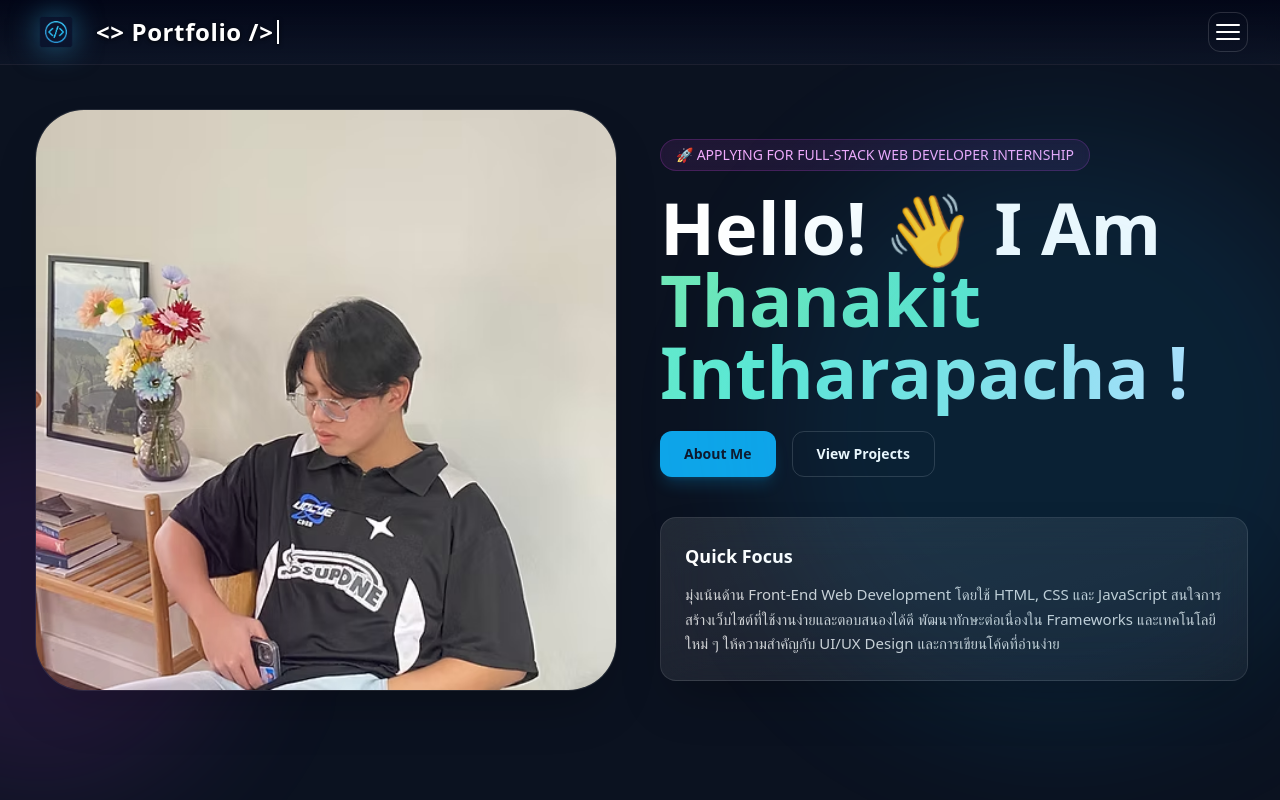
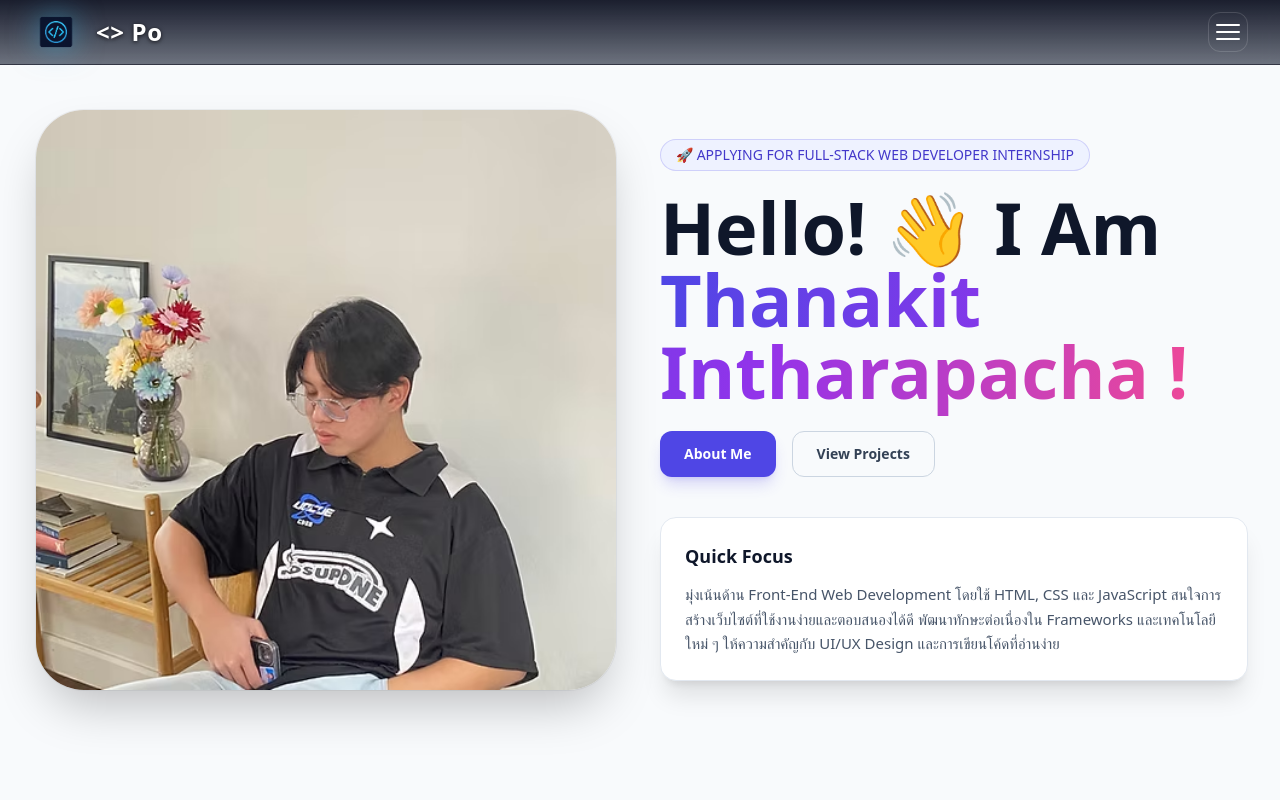
Before and after one commit to ThanakitPotter/-My-portfolio-Thanakit.intcha, a React (Vite) app: page / in a window 1280 px wide. Shown: the top 800 px of the page. Built offline with nearby package versions, Linux system fonts and the light colour scheme.

Commit message:
Update home.jsx

```diff
--- a/src/pages/home.jsx
+++ b/src/pages/home.jsx
@@ -1,31 +1,65 @@
 // src/pages/Home.jsx
-import { Link } from "react-router-dom";
+import { useState } from "react";
+import { motion, useScroll, useTransform, AnimatePresence } from "framer-motion";
 import profile from "../assets/profile.jpg";
+import About from "./About";
+import Strength from "./Strength";
+import Projects from "./Projects";
+import Contact from "./Contact";
 
 export default function Home() {
+  const [showContact, setShowContact] = useState(false);
+  const { scrollY } = useScroll();
+  // รูปจะเลื่อนลงช้ากว่าปกติ (0 -> 150px) ทำให้ดูเหมือนลอยอยู่ข้างหลัง
+  const yHero = useTransform(scrollY, [0, 500], [0, 150]);
+
   return (
+    <div className="bg-slate-50 font-sans">
+      <style>{`
+        /* ===== Custom Scrollbar (Modern & Minimal) ===== */
+        /* Firefox */
+        * {
+          scrollbar-width: thin;
+          scrollbar-color: #94a3b8 transparent; /* thumb track (slate-400) */
+        }
+
+        /* Chrome, Edge, and Safari */
+        ::-webkit-scrollbar {
+          width: 8px;
+        }
+        ::-webkit-scrollbar-track {
+          background: transparent;
+        }
+        ::-webkit-scrollbar-thumb {
+          background-color: #94a3b8; /* slate-400 */
+          border-radius: 10px;
+        }
+        ::-webkit-scrollbar-thumb:hover {
+          background-color: #64748b; /* slate-500 */
+        }
+      `}</style>
       <main
         id="home"
-      className="relative flex items-center justify-center min-h-screen text-white font-poppins overflow-hidden bg-[#0B1220]"
+        className="relative flex items-center justify-center min-h-screen text-slate-900 overflow-hidden bg-slate-50"
       >
         <div className="mx-auto w-full max-w-7xl px-4 sm:px-6 lg:px-8">
           {/* ===== HERO SECTION ===== */}
           <section className="grid items-center gap-10 lg:grid-cols-2">
             {/* LEFT : PROFILE */}
-          <div className="relative flex justify-center">
+            <motion.div style={{ y: yHero }} className="relative flex justify-center">
               {/* แผ่นสีฟ้าโค้งมนด้านหลัง */}
-            <div className="absolute -z-10 left-0 top-10 h-[520px] w-[460px] rounded-[48px] bg-[#17C8D6]" />
+              <div className="absolute -z-10 left-0 top-10 h-[520px] w-[460px] rounded-[48px] bg-indigo-100" />
               <img
                 src={profile}
                 alt="Profile"
-              className="w-full max-w-[580px] rounded-[48px] object-cover shadow-2xl ring-1 ring-white/10"
+                className="w-full max-w-[580px] rounded-[48px] object-cover shadow-2xl ring-1 ring-slate-900/5"
               />
-          </div>
+            </motion.div>
 
             {/* RIGHT : TEXT */}
             <div className="flex flex-col justify-center">
               {/* badge */}
-            <span className="mt-5 inline-flex w-fit items-center rounded-full bg-gradient-to-r from-fuchsia-500/10 to-purple-500/10 px-4 py-1.5 text-sm font-medium text-fuchsia-300 ring-1 ring-inset ring-fuchsia-500/20 backdrop-blur-sm">
+              <span className="mt-5 inline-flex w-fit items-center rounded-full bg-indigo-50 px-4 py-1.5 text-sm font-medium text-indigo-700 ring-1 ring-inset ring-indigo-600/20">
                 🚀 APPLYING FOR FULL-STACK WEB DEVELOPER INTERNSHIP
               </span>
 
@@ -37,7 +71,7 @@ export default function Home() {
                 </span>{" "}
                 I Am
                 <br />
-              <span className="bg-gradient-to-r from-emerald-300 via-teal-300 to-sky-200 bg-clip-text text-transparent">
+                <span className="bg-gradient-to-r from-indigo-600 via-purple-600 to-pink-500 bg-clip-text text-transparent">
                   Thanakit Intharapacha !
                 </span>
               </h1>
@@ -45,26 +79,26 @@ export default function Home() {
               {/* CTA */}
               <div className="mt-6 flex gap-4">
                 {/* เปลี่ยน Hire Me -> About Me และพาไปหน้า /about */}
-              <Link
-                to="/about"
-                className="inline-flex items-center rounded-xl bg-sky-500 px-6 py-3 text-sm font-semibold text-slate-900 transition hover:bg-sky-400 shadow-lg shadow-sky-500/20"
+                <a
+                  href="#about"
+                  className="inline-flex items-center rounded-xl bg-indigo-600 px-6 py-3 text-sm font-semibold text-white transition hover:bg-indigo-700 shadow-lg shadow-indigo-600/20"
                 >
                   About Me
-              </Link>
+                </a>
 
                 {/* แนะนำให้ใช้ Link เช่นกันเพื่อไม่รีเฟรชทั้งหน้า */}
-              <Link
-                to="/projects"
-                className="inline-flex items-center rounded-xl border border-white/15 px-6 py-3 text-sm font-semibold text-white hover:bg-white/5 transition"
+                <a
+                  href="#projects"
+                  className="inline-flex items-center rounded-xl border border-slate-300 px-6 py-3 text-sm font-semibold text-slate-700 hover:bg-slate-100 transition"
                 >
                   View Projects
-              </Link>
+                </a>
               </div>
 
               {/* Glass Info Card */}
-            <div className="relative mt-10 max-w-2xl rounded-2xl border border-white/10 bg-gradient-to-br from-white/10 to-white/5 p-6 shadow-2xl backdrop-blur-xl hover:border-white/20 transition-colors">
+              <div className="relative mt-10 max-w-2xl rounded-2xl border border-slate-200 bg-white p-6 shadow-xl hover:border-indigo-200 transition-colors">
                 <h3 className="text-lg font-semibold">Quick Focus </h3>
-              <p className="mt-3 text-[15px] leading-relaxed text-white/80">
+                <p className="mt-3 text-[15px] leading-relaxed text-slate-600">
                   มุ่งเน้นด้าน Front-End Web Development โดยใช้ HTML, CSS และ JavaScript
                   สนใจการสร้างเว็บไซต์ที่ใช้งานง่ายและตอบสนองได้ดี
                   พัฒนาทักษะต่อเนื่องใน Frameworks และเทคโนโลยีใหม่ ๆ
@@ -76,8 +110,26 @@ export default function Home() {
         </div>
 
         {/* background glow effect */}
-      <div className="pointer-events-none absolute -right-20 top-32 h-[600px] w-[600px] rounded-full bg-sky-500/10 blur-3xl" />
-      <div className="pointer-events-none absolute -left-40 bottom-0 h-[400px] w-[400px] rounded-full bg-fuchsia-500/10 blur-3xl" />
       </main>
+
+      <About />
+      <Strength />
+      <Projects showContact={showContact} setShowContact={setShowContact} />
+
+      <AnimatePresence>
+        {showContact && (
+          <motion.div
+            key="contact-section"
+            initial={{ opacity: 0, height: 0 }}
+            animate={{ opacity: 1, height: "auto" }}
+            exit={{ opacity: 0, height: 0 }}
+            transition={{ duration: 0.8, ease: [0.04, 0.62, 0.23, 0.98] }}
+            className="overflow-hidden"
+          >
+            <Contact />
+          </motion.div>
+        )}
+      </AnimatePresence>
+    </div>
   );
 }
```
Lines whose indentation alone changed are shown as unchanged.
